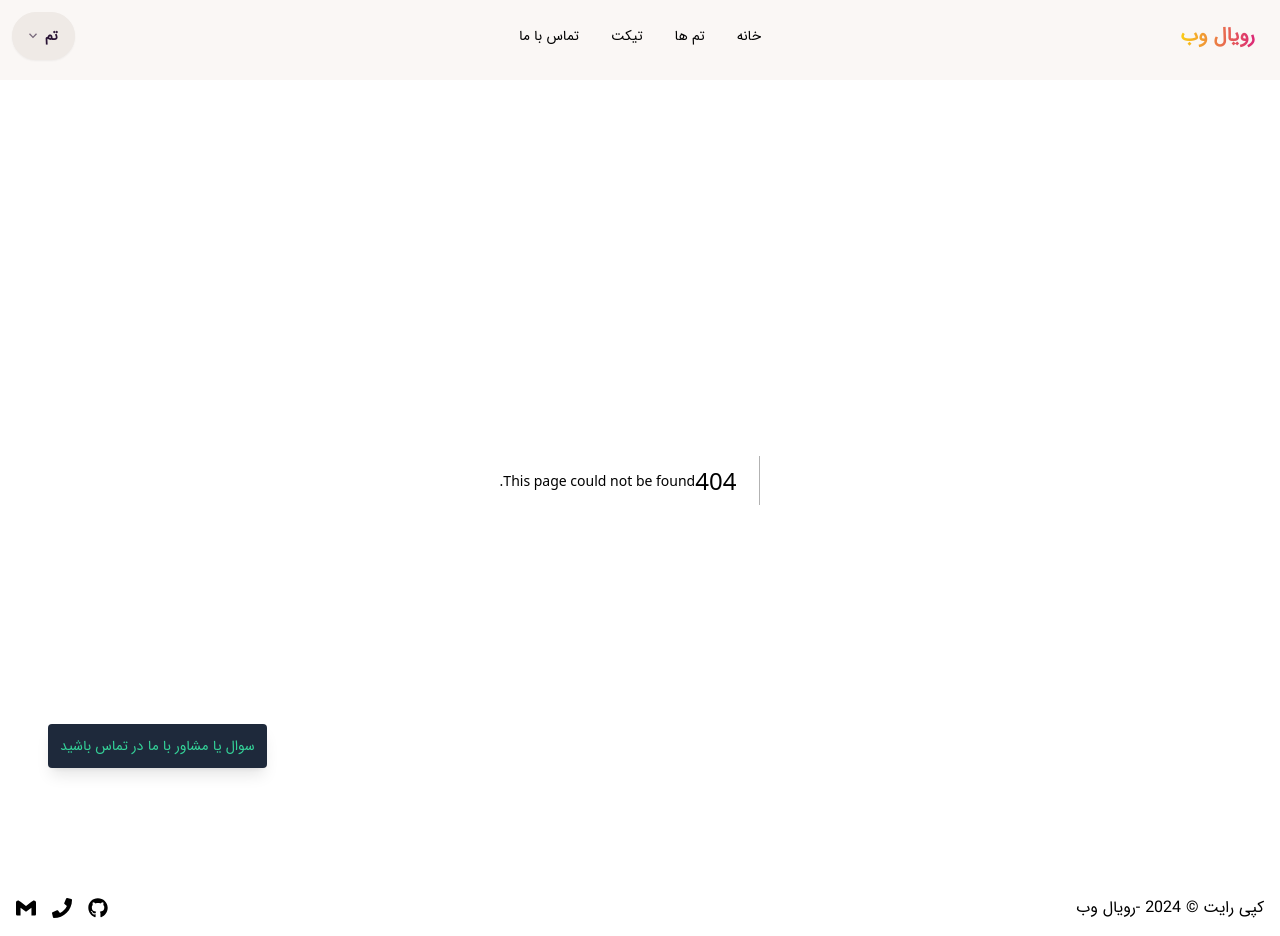
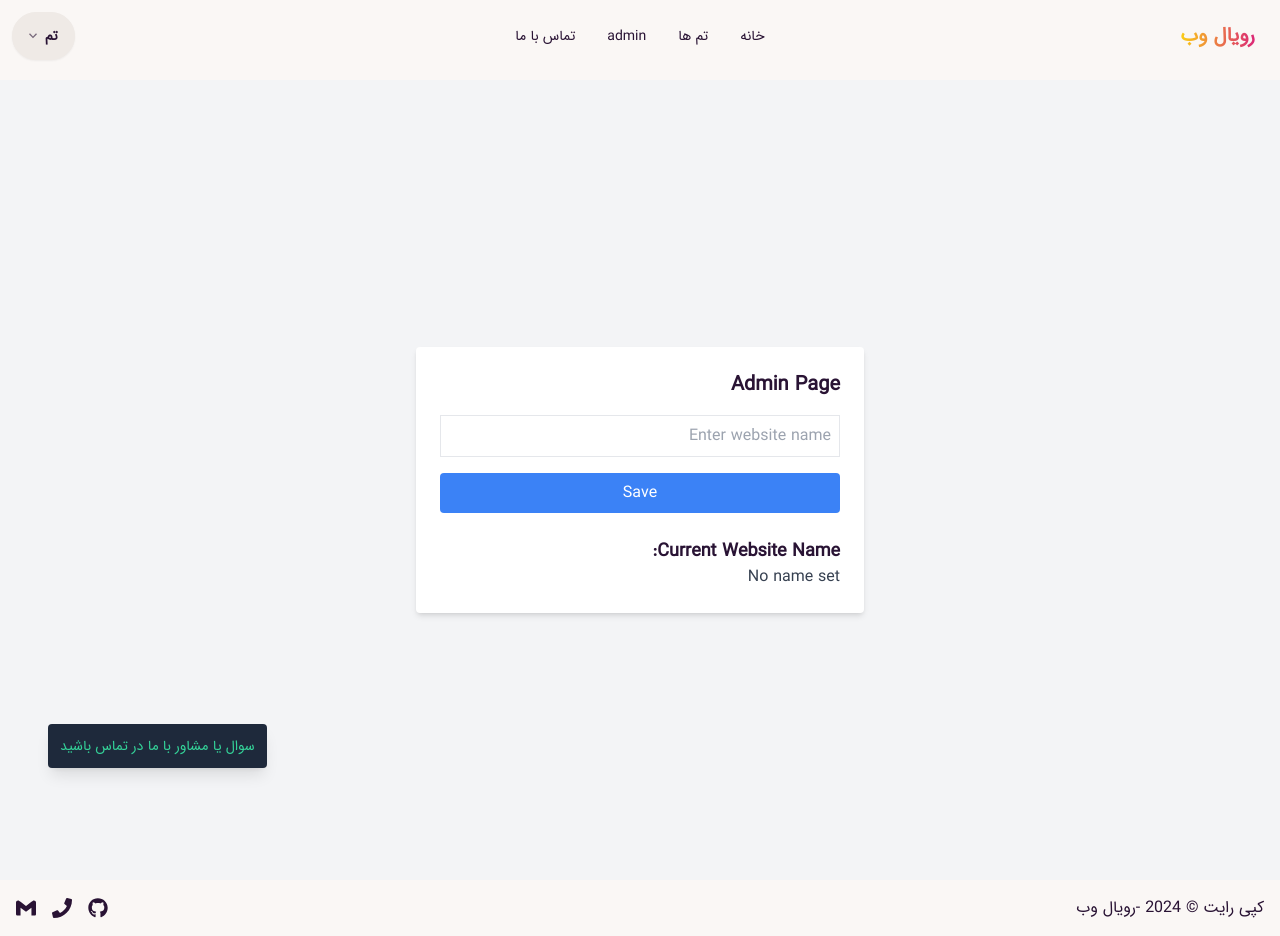
Before and after one commit to homayunmmdy/Epic-React, a Next.js app: page /myadmin in a window 1280 px wide. Before the commit this address had no page. Built offline with nearby package versions, Linux system fonts and the light colour scheme.

Commit message:
controll website name from admin

```diff
--- /dev/null
+++ b/app/(pages)/myadmin/page.jsx
@@ -0,0 +1,46 @@
+"use client"
+import useStore from "@/app/store/store";
+import { useState } from "react";
+
+export default function Admin() {
+  const [inputValue, setInputValue] = useState('');
+  const [showSuccess, setShowSuccess] = useState(false);
+  const { websiteName, setWebsiteName } = useStore((state) => ({
+    websiteName: state.websiteName,
+    setWebsiteName: state.setWebsiteName,
+  }));
+
+  const handleSave = () => {
+    setWebsiteName(inputValue);
+    setShowSuccess(true);
+    setTimeout(() => setShowSuccess(false), 2000); // Hide alert after 2 seconds
+  };
+
+  return (
+    <div className="min-h-screen flex items-center justify-center bg-gray-100">
+      <div className="bg-white p-6 rounded shadow-md w-full max-w-md">
+        <h1 className="text-xl font-bold mb-4">Admin Page</h1>
+        <input
+          type="text"
+          className="border p-2 w-full mb-4"
+          placeholder="Enter website name"
+          value={inputValue}
+          onChange={(e) => setInputValue(e.target.value)}
+        />
+        <button
+          className="bg-blue-500 text-white p-2 rounded w-full mb-2"
+          onClick={handleSave}
+        >
+          Save
+        </button>
+        {showSuccess && (
+          <div className="bg-green-500 text-white p-2 rounded">
+            Website name saved successfully!
+          </div>
+        )}
+        <h2 className="text-lg font-semibold mt-4">Current Website Name:</h2>
+        <p className="text-gray-700">{websiteName || 'No name set'}</p>
+      </div>
+    </div>
+  );
+}
--- a/app/(pages)/themes/page.jsx
+++ /dev/null
@@ -1,23 +0,0 @@
-import Theme from "@/app/components/Theme";
-import StaticData from "@/app/config/data";
-import React from "react";
-
-const Themes = () => {
-  return (
-    <>
-      <div className="grid grid-cols-12 px-5 md:px-10 gap-2 mt-20">
-        <div className="col-span-0 md:col-span-2"></div>
-        <div className="col-span-12 md:col-span-8">
-          <div className="rounded-box grid grid-cols-2 gap-4  md:grid-cols-3 lg:grid-cols-4 xl:grid-cols-5 2xl:grid-cols-6">
-            {StaticData.themes.map((theme, index) => (
-              <Theme theme={theme} key={index} />
-            ))}
-          </div>
-        </div>
-        <div className="col-span-0 md:col-span-2"></div>
-      </div>
-    </>
-  );
-};
-
-export default Themes;
--- a/app/config/site.js
+++ b/app/config/site.js
@@ -45,8 +45,8 @@ const SiteConfig = {
     // },
     {
       id : 3 ,
-      name : "تیکت",
-      link : "/admin/ticket/new"
+      name : "admin",
+      link : "/myadmin"
     },
     {
       id : 4 ,
--- a/app/page.jsx
+++ b/app/page.jsx
@@ -1,12 +1,16 @@
+"use client"
 import React from 'react'
 import Hero from './components/Hero'
 import Newsletter from './components/Newsletter'
 import Features from './components/Features'
 import Pricing from './components/Pricing'
+import useStore from './store/store'
 
 const Home = () => {
+  const websiteName = useStore((state) => state.websiteName);
   return (
     <div>
+      <h1>{websiteName || "My Website"}</h1>
       <Hero />
       <Features />
       <Pricing />
--- /dev/null
+++ b/app/store/store.js
@@ -0,0 +1,8 @@
+import {create} from 'zustand';
+
+const useStore = create((set) => ({
+  websiteName: '',
+  setWebsiteName: (name) => set({ websiteName: name }),
+}));
+
+export default useStore;
--- a/package.json
+++ b/package.json
@@ -16,7 +16,8 @@
     "next": "14.1.4",
     "react": "^18",
     "react-dom": "^18",
-    "react-icons": "^5.0.1"
+    "react-icons": "^5.0.1",
+    "zustand": "^4.5.2"
   },
   "devDependencies": {
     "autoprefixer": "^10.0.1",
--- a/tailwind.config.js
+++ b/tailwind.config.js
@@ -10,35 +10,6 @@ module.exports = {
       "light",
       "dark",
       "cupcake",
-      "bumblebee",
-      "emerald",
-      "corporate",
-      "synthwave",
-      "retro",
-      "cyberpunk",
-      "valentine",
-      "halloween",
-      "garden",
-      "forest",
-      "aqua",
-      "lofi",
-      "pastel",
-      "fantasy",
-      "wireframe",
-      "black",
-      "luxury",
-      "dracula",
-      "cmyk",
-      "autumn",
-      "business",
-      "acid",
-      "lemonade",
-      "night",
-      "coffee",
-      "winter",
-      "dim",
-      "nord",
-      "sunset",
     ],
   },
   theme: {
```
Also changed, not shown: 2 other files (tests, documents, lock files or other folders).
